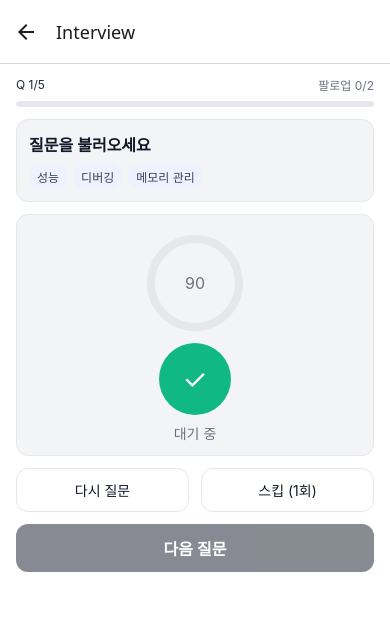
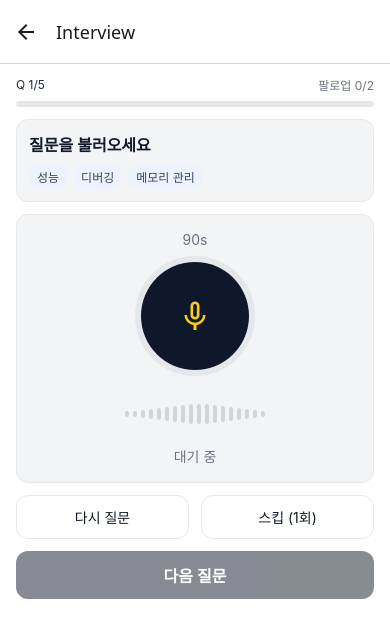
Before and after one commit to kwakhyeonwoo/AI_Coach, a React Native app: screen /Question in a window 390 px wide. Shown: the top 638 px of the page. Built offline with nearby package versions, Linux system fonts and the light colour scheme; no server answers.

Commit message:
음성 녹음시 파동 애니메이션 추가

```diff
--- a/package.json
+++ b/package.json
@@ -27,7 +27,8 @@
     "react-native-reanimated": "~4.1.0",
     "react-native-safe-area-context": "~5.6.0",
     "react-native-screens": "~4.16.0",
-    "zustand": "^5.0.8"
+    "zustand": "^5.0.8",
+    "@expo/vector-icons": "^15.0.2"
   },
   "devDependencies": {
     "@types/react": "~19.1.0",
--- a/src/views/Question.tsx
+++ b/src/views/Question.tsx
@@ -1,11 +1,12 @@
 import React, { useEffect, useRef, useState } from 'react';
-import { View, Text, StyleSheet, Pressable, ActivityIndicator, Alert } from 'react-native';
+import { View, Text, StyleSheet, Pressable, ActivityIndicator, Alert, Animated, Easing } from 'react-native';
+import { MaterialCommunityIcons } from '@expo/vector-icons';
 import type { NativeStackScreenProps } from '@react-navigation/native-stack';
 import type { RootStackParamList, QA } from '../models/types';
 import { useInterviewVM } from '../viewmodels/InterviewVM';
 import { requestFirstQuestion, requestNextQuestion } from '../services/apiClient';
+// expo-av 그대로 사용 중이면 아래 import 유지, expo-audio로 바꿨다면 교체만 하면 됨
 import { Audio } from 'expo-av';
-import { Platform } from 'react-native';
 
 type Props = NativeStackScreenProps<RootStackParamList, 'Question'>;
 
@@ -25,14 +26,35 @@ const Question: React.FC<Props> = ({ route, navigation }) => {
   const [loading, setLoading] = useState(false);
   const [question, setQuestion] = useState<string>('');
   const [history, setHistory] = useState<QA[]>([]);
-  const [followups, setFollowups] = useState(0); // Pro 모드용 카운트
+  const [followups, setFollowups] = useState(0);
 
   // 음성 녹음 상태
   const [recording, setRecording] = useState<Audio.Recording | null>(null);
   const [isRecording, setIsRecording] = useState(false);
-  const [remain, setRemain] = useState(90); // 90초 카운트다운
+  const [remain, setRemain] = useState(90);
   const [audioUri, setAudioUri] = useState<string | undefined>();
   const timerRef = useRef<ReturnType<typeof setInterval> | null>(null);
+
+  // 파동/펄스 애니메이션
+  const [level, setLevel] = useState(0);                 // 0~1
+  const pulse = useRef(new Animated.Value(0)).current;   // 외곽 링 펄스
+
+  useEffect(() => {
+    if (isRecording) {
+      const loop = Animated.loop(
+        Animated.sequence([
+          Animated.timing(pulse, { toValue: 1, duration: 600, easing: Easing.out(Easing.quad), useNativeDriver: true }),
+          Animated.timing(pulse, { toValue: 0, duration: 600, easing: Easing.in(Easing.quad), useNativeDriver: true }),
+        ])
+      );
+      loop.start();
+      return () => loop.stop();
+    } else {
+      pulse.stopAnimation();
+      pulse.setValue(0);
+      setLevel(0);
+    }
+  }, [isRecording]);
 
   // 첫 질문 로드
   useEffect(() => {
@@ -59,14 +81,12 @@ const Question: React.FC<Props> = ({ route, navigation }) => {
 
   const startRecording = async () => {
     try {
-    // 1) 권한
       const perm = await Audio.requestPermissionsAsync();
       if (!perm.granted) {
         Alert.alert('권한 필요', '설정에서 마이크 권한을 허용해주세요.');
         return;
       }
 
-    // 2) 오디오 세션 (iOS/Android 공통 안정 세팅)
       await Audio.setAudioModeAsync({
         allowsRecordingIOS: true,
         playsInSilentModeIOS: true,
@@ -75,11 +95,26 @@ const Question: React.FC<Props> = ({ route, navigation }) => {
         staysActiveInBackground: false,
       });
 
-    // 3) 녹음 시작 (프리셋 사용: 플랫폼별 옵션 알아서 적용)
-    const { recording } = await Audio.Recording.createAsync(
-      Audio.RecordingOptionsPresets.HIGH_QUALITY
-    );
+      // 레벨 업데이트(아이폰: metering, 안드로이드: 의사 파형)
+      const onStatus = (st: any) => {
+        if (typeof st?.metering === 'number') {
+          const norm = Math.min(1, Math.max(0, (st.metering + 160) / 160));
+          setLevel(prev => prev * 0.6 + norm * 0.4);
+        } else {
+          setLevel(prev => prev * 0.75 + (0.25 * (0.3 + Math.random() * 0.7)));
+        }
+      };
 
+      const opts: any = {
+        ...Audio.RecordingOptionsPresets.HIGH_QUALITY,
+        ios: {
+          ...(Audio.RecordingOptionsPresets.HIGH_QUALITY as any).ios,
+          meteringEnabled: true,      // expo-av
+          isMeteringEnabled: true,    // expo-audio
+        },
+      };
+
+      const { recording } = await Audio.Recording.createAsync(opts, onStatus, 100);
       setRecording(recording);
       setIsRecording(true);
       setAudioUri(undefined);
@@ -107,6 +142,7 @@ const Question: React.FC<Props> = ({ route, navigation }) => {
     try {
       if (timerRef.current) { clearInterval(timerRef.current); timerRef.current = null; }
       if (recording) {
+        try { (recording as any).setOnRecordingStatusUpdate?.(null); } catch {}
         await recording.stopAndUnloadAsync();
         const uri = recording.getURI() || undefined;
         setAudioUri(uri);
@@ -116,12 +152,12 @@ const Question: React.FC<Props> = ({ route, navigation }) => {
     } finally {
       setIsRecording(false);
       setRecording(null);
+      setLevel(0);
       try { await Audio.setAudioModeAsync({ allowsRecordingIOS: false }); } catch {}
     }
   };
 
   const onNext = async () => {
-    // 지금은 음성 파일만 확보. 추후 서버 전사/채점 붙일 예정.
     const newHist = [...history, { q: question, a: audioUri ? `[audio] ${audioUri}` : '(no audio)' }];
     setHistory(newHist);
     setLoading(true);
@@ -133,7 +169,6 @@ const Question: React.FC<Props> = ({ route, navigation }) => {
         setQuestion(res.question);
         setIndex((i) => i + 1);
         setFollowups(0);
-        // 녹음 상태 초기화
         setAudioUri(undefined);
         setRemain(90);
         setIsRecording(false);
@@ -145,7 +180,6 @@ const Question: React.FC<Props> = ({ route, navigation }) => {
     }
   };
 
-  // 진행도 (단순 비율)
   const progress = Math.min(1, (index - 1) / maxQ);
 
   return (
@@ -155,60 +189,127 @@ const Question: React.FC<Props> = ({ route, navigation }) => {
         <Text style={styles.badge}>Q {index}/{maxQ}</Text>
         <Text style={styles.badgeAlt}>팔로업 {followups}/2</Text>
       </View>
-      <View style={styles.progress}><View style={[styles.progressFill, { width: `${progress*100}%` }]} /></View>
+      <View style={styles.progress}><View style={[styles.progressFill, { width: `${progress * 100}%` }]} /></View>
 
       {/* 질문 카드 */}
       <View style={styles.card}>
         <Text style={styles.q}>{question || (loading ? '질문 생성 중…' : '질문을 불러오세요')}</Text>
         <View style={styles.tagRow}>
-          {['성능','디버깅','메모리 관리'].map(t=> (
+          {['성능', '디버깅', '메모리 관리'].map(t => (
             <View key={t} style={styles.tag}><Text style={styles.tagText}>{t}</Text></View>
           ))}
         </View>
       </View>
 
-      {/* 녹음 패널 */}
-      <View style={[styles.card,{ marginTop:12, alignItems:'center' }]}>
-        <View style={styles.ring}><Text style={{ fontSize:16, color:'#6b7280' }}>{remain}</Text></View>
+      {/* ▼▼ 새 녹음 패널 UI ▼▼ */}
+      <View style={[styles.card, { marginTop: 12, alignItems: 'center', paddingVertical: 16 }]}>
+        <Text style={{ color: '#6b7280', marginBottom: 8 }}>{remain}s</Text>
+
+        <Animated.View
+          style={[
+            styles.micOuter,
+            isRecording && { borderColor: '#FACC15', shadowOpacity: 0.35 },
+            {
+              transform: [{
+                scale: isRecording
+                  ? pulse.interpolate({ inputRange: [0, 1], outputRange: [1, 1 + level * 0.25 + 0.05] })
+                  : 1,
+              }],
+            },
+          ]}
+        >
           <Pressable
             onPress={isRecording ? stopRecording : askMicAndStart}
-          style={({ pressed }) => [styles.fab, isRecording ? styles.fabActive : null, pressed && { opacity: 0.8 } ]}
+            style={({ pressed }) => [styles.micInner, pressed && { opacity: 0.9 }]}
           >
-          <Text style={{ color:'#fff', fontSize:28 }}>{isRecording ? '■' : '✓'}</Text>
+            <MaterialCommunityIcons
+              name={isRecording ? 'microphone' : 'microphone-outline'}
+              size={36}
+              color="#FACC15"
+            />
           </Pressable>
-        <Text style={{ marginTop:8, color:'#6b7280' }}>{isRecording ? '녹음 중…' : (audioUri ? '완료' : '대기 중')}</Text>
+        </Animated.View>
+
+        <Waveform level={level} isRecording={isRecording} />
+
+        <Text style={{ marginTop: 8, color: '#6b7280' }}>
+          {isRecording ? '녹음 중…' : (audioUri ? '완료' : '대기 중')}
+        </Text>
       </View>
+      {/* ▲▲ 새 녹음 패널 UI ▲▲ */}
 
       {/* 하단 보조 버튼 + 다음 */}
-      <View style={{ flexDirection:'row', gap:12, marginTop:12 }}>
+      <View style={{ flexDirection: 'row', gap: 12, marginTop: 12 }}>
         <SmallBtn label="다시 질문" onPress={() => { /* 서버 재생성 로직 가능 */ }} />
         <SmallBtn label="스킵 (1회)" onPress={() => onNext()} />
       </View>
 
-      <Pressable onPress={onNext} disabled={loading || (!audioUri && !isRecording)} style={({ pressed }) => [styles.cta, pressed && { opacity: 0.85 }, (loading || (!audioUri && !isRecording)) && { opacity: 0.5 }]}>
+      <Pressable
+        onPress={onNext}
+        disabled={loading || (!audioUri && !isRecording)}
+        style={({ pressed }) => [styles.cta, pressed && { opacity: 0.85 }, (loading || (!audioUri && !isRecording)) && { opacity: 0.5 }]}
+      >
         {loading ? <ActivityIndicator /> : <Text style={styles.ctaText}>다음 질문</Text>}
       </Pressable>
     </View>
   );
 };
 
+/** 간단한 파형: 레벨(0~1)에 비례해 막대 높이 변화 */
+function Waveform({ level, isRecording }: { level: number; isRecording: boolean }) {
+  const bars = 18;
+  const arr = Array.from({ length: bars });
+  return (
+    <View style={{ flexDirection: 'row', alignItems: 'center', height: 48, marginTop: 14 }}>
+      {arr.map((_, i) => {
+        const phase = (i / bars) * Math.PI;
+        const h = 6 + Math.pow(Math.sin(phase), 2) * (14 + 60 * level);
+        return (
+          <View
+            key={i}
+            style={{
+              width: 4,
+              height: h,
+              borderRadius: 2,
+              marginHorizontal: 2,
+              backgroundColor: isRecording ? '#FDE047' : '#D1D5DB',
+            }}
+          />
+        );
+      })}
+    </View>
+  );
+}
+
 const styles = StyleSheet.create({
   container: { flex: 1, paddingHorizontal: 16, paddingTop: 12, backgroundColor: '#fff' },
   topBar: { flexDirection: 'row', justifyContent: 'space-between', alignItems: 'center', marginBottom: 8 },
   badge: { fontSize: 12, color: '#1f2937' },
   badgeAlt: { fontSize: 12, color: '#6b7280' },
-  progress: { height: 6, backgroundColor: '#E5E7EB', borderRadius: 999, overflow:'hidden' },
+  progress: { height: 6, backgroundColor: '#E5E7EB', borderRadius: 999, overflow: 'hidden' },
   progressFill: { height: '100%', backgroundColor: '#9ca3af' },
-  card: { backgroundColor: '#F3F4F6', borderRadius: 12, padding: 12, borderWidth:1, borderColor:'#E5E7EB', marginTop:12 },
-  q: { fontSize: 16, fontWeight: '600', color:'#111827' },
-  tagRow: { flexDirection:'row', marginTop:8 },
-  tag: { backgroundColor:'#EEF2FF', borderRadius: 12, paddingHorizontal:8, paddingVertical:4, marginRight:6 },
-  tagText: { fontSize: 12, color:'#374151' },
-  ring: { width: 96, height: 96, borderRadius: 48, borderWidth: 8, borderColor: '#E5E7EB', alignItems: 'center', justifyContent:'center', marginTop:8 },
-  fab: { width: 72, height: 72, borderRadius: 36, backgroundColor:'#10B981', alignItems:'center', justifyContent:'center', marginTop:12 },
-  fabActive: { backgroundColor:'#EF4444' },
-  smallBtn: { flex:1, height: 44, borderRadius: 12, borderWidth: 1, borderColor: '#E5E7EB', alignItems:'center', justifyContent:'center', backgroundColor:'#fff' },
-  smallBtnText: { color:'#111827', fontSize: 14 },
+  card: { backgroundColor: '#F3F4F6', borderRadius: 12, padding: 12, borderWidth: 1, borderColor: '#E5E7EB', marginTop: 12 },
+  q: { fontSize: 16, fontWeight: '600', color: '#111827' },
+  tagRow: { flexDirection: 'row', marginTop: 8 },
+  tag: { backgroundColor: '#EEF2FF', borderRadius: 12, paddingHorizontal: 8, paddingVertical: 4, marginRight: 6 },
+  tagText: { fontSize: 12, color: '#374151' },
+
+  // 새 마이크 버튼
+  micOuter: {
+    width: 120, height: 120, borderRadius: 60,
+    borderWidth: 6, borderColor: '#E5E7EB',
+    alignItems: 'center', justifyContent: 'center',
+    backgroundColor: 'transparent',
+    shadowColor: '#FACC15', shadowOffset: { width: 0, height: 0 }, shadowRadius: 16, shadowOpacity: 0,
+  },
+  micInner: {
+    width: 108, height: 108, borderRadius: 54,
+    alignItems: 'center', justifyContent: 'center',
+    backgroundColor: '#0F172A', // 남색 배경
+  },
+
+  smallBtn: { flex: 1, height: 44, borderRadius: 12, borderWidth: 1, borderColor: '#E5E7EB', alignItems: 'center', justifyContent: 'center', backgroundColor: '#fff' },
+  smallBtnText: { color: '#111827', fontSize: 14 },
   cta: { height: 48, borderRadius: 12, backgroundColor: '#111827', alignItems: 'center', justifyContent: 'center', marginTop: 12 },
   ctaText: { color: '#fff', fontSize: 16, fontWeight: '600' },
 });
```
Also changed, not shown: 1 other file (tests, documents, lock files or other folders). Lines whose indentation alone changed are shown as unchanged.
